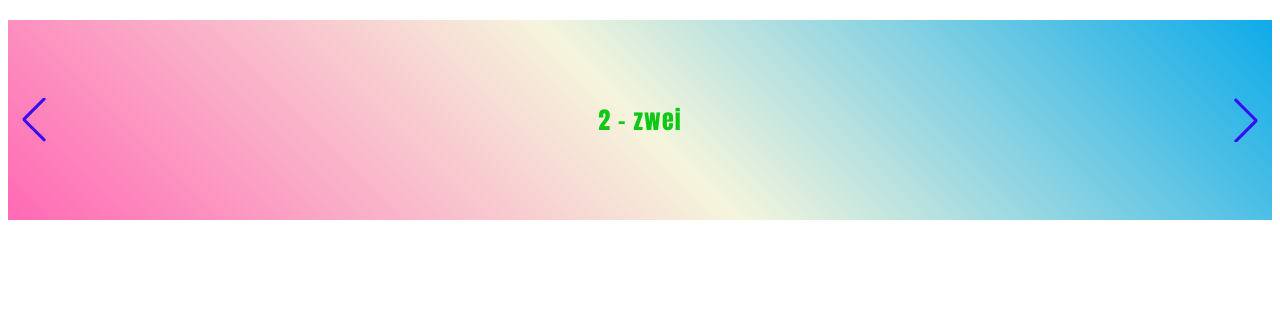
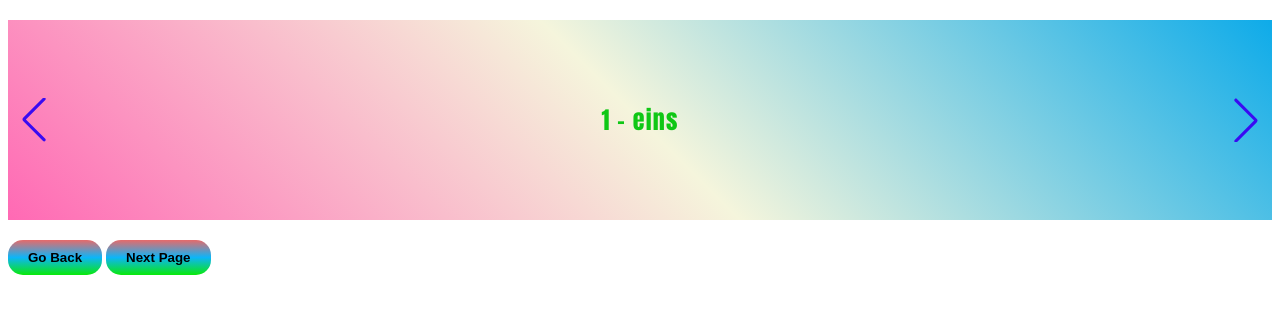
Before and after one commit to Aren-Sudip/Humble-Beginnings, a plain HTML site: page simpleJS/practice.html in a window 1280 px wide. Drawn offline with nearby package versions, Linux system fonts and the light colour scheme.

```diff
--- a/simpleJS/practice.css
+++ b/simpleJS/practice.css
@@ -28,3 +28,17 @@ color: rgb(15, 199, 21);
 .swiper-button-prev, .swiper-button-next{
   color: rgb(57, 11, 242);
 }
+.extra{
+  padding: 10px 20px ;
+font-weight: bolder;
+background: linear-gradient(to bottom , rgb(231, 106, 106), rgb(13, 181, 248), rgb(9, 233, 9));
+border:none;
+border-radius: 15px;
+}
+.extra:hover{
+  opacity: 0.8;
+}
+.extra:active{
+  opacity: 0.1;
+
+}
--- a/simpleJS/practice.html
+++ b/simpleJS/practice.html
@@ -29,6 +29,10 @@
     <div class="swiper-button-prev"></div>
     <div class="swiper-button-next"></div>
     </div>
+    <div class="extra-buttons">
+      <button class="extra go-back">Go Back</button>
+      <button class="extra next-page">Next Page</button>
+    </div>
   </div>
 
 <script src="https://cdn.jsdelivr.net/npm/swiper@12/swiper-bundle.min.js"></script>
--- a/simpleJS/practice.js
+++ b/simpleJS/practice.js
@@ -7,9 +7,10 @@ const swiper = new Swiper(".swiper", {
     prevEl: ".swiper-button-prev",
   },
 
-  autoplay: {
-    delay: 1000, // Time in ms before switching (3 seconds)
-  },
+  // autoplay: {
+  //   delay: 1000, // Time in ms before switching (3 seconds)
+  // },
+
   pagination: {
     el: ".swiper-pagination",
     clickable: true, // Allows users to click dots to jump to a slide
@@ -17,3 +18,13 @@ const swiper = new Swiper(".swiper", {
   effect: "fade", // or 'cube', 'coverflow', 'flip', 'creative'
   fadeEffect: { crossFade: true },
 });
+
+const nextPage = document.querySelector('.next-page');
+const goBack = document.querySelector('.go-back');
+
+nextPage.addEventListener('click', () => {
+  swiper.slideNext();
+});
+goBack.addEventListener('click', () => {
+  swiper.slidePrev();
+});
```
